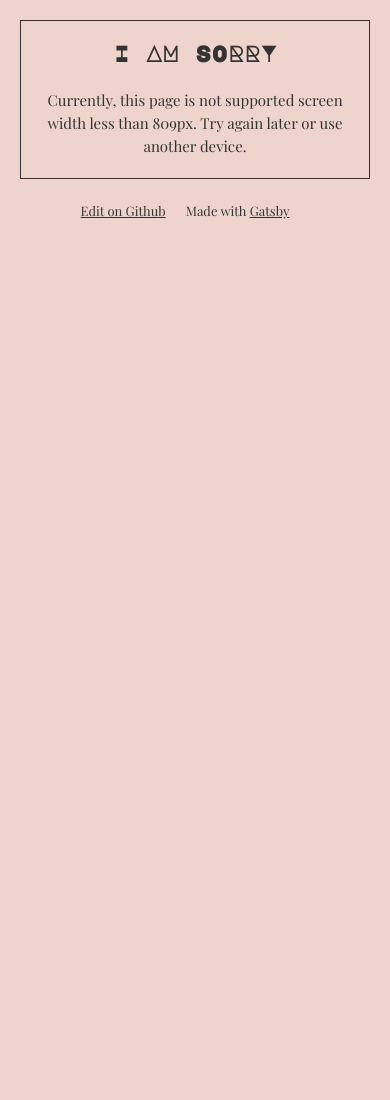
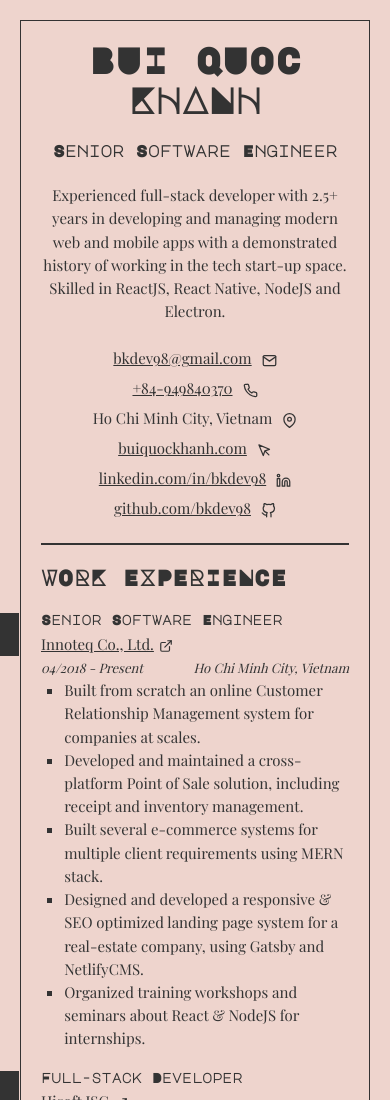
Before and after one commit to bkdev98/dotcom, a Gatsby site: page / in a window 390 px wide. Shown: the top 1100 px of the page. Before the commit the page ends 844 px from the top, so only its background shows below. Built offline with nearby package versions, Linux system fonts and the light colour scheme; Gatsby itself is replaced by a stand-in of ours.

Commit message:
responsive for mobile devices

```diff
--- a/package.json
+++ b/package.json
@@ -18,7 +18,6 @@
     "react": "^16.9.0",
     "react-dom": "^16.9.0",
     "react-feather": "^2.0.3",
-    "react-flexbox-grid": "^2.1.2",
     "react-helmet": "^5.2.1",
     "react-to-print": "^2.4.0"
   },
--- /dev/null
+++ b/src/components/col.js
@@ -0,0 +1,19 @@
+import React from 'react';
+
+import useWindowSize from '../hooks/useWindowSize';
+
+const Col = ({ lg = '50%', sm = '100%', style, ...props }) => {
+  const { width } = useWindowSize();
+  return (
+    <div
+      {...props}
+      style={{
+        ...style,
+        display: 'inline-block',
+        width: width >= 809 ? lg : sm,
+      }}
+    />
+  );
+}
+
+export default Col;
--- a/src/components/header.js
+++ /dev/null
@@ -1,42 +0,0 @@
-import { Link } from "gatsby"
-import PropTypes from "prop-types"
-import React from "react"
-
-const Header = ({ siteTitle }) => (
-  <header
-    style={{
-      background: `rebeccapurple`,
-      marginBottom: `1.45rem`,
-    }}
-  >
-    <div
-      style={{
-        margin: `0 auto`,
-        maxWidth: 960,
-        padding: `1.45rem 1.0875rem`,
-      }}
-    >
-      <h1 style={{ margin: 0 }}>
-        <Link
-          to="/"
-          style={{
-            color: `white`,
-            textDecoration: `none`,
-          }}
-        >
-          {siteTitle}
-        </Link>
-      </h1>
-    </div>
-  </header>
-)
-
-Header.propTypes = {
-  siteTitle: PropTypes.string,
-}
-
-Header.defaultProps = {
-  siteTitle: ``,
-}
-
-export default Header
--- a/src/components/layout.css
+++ b/src/components/layout.css
@@ -6,7 +6,6 @@
 }
 
 .print-area {
-  padding: 40px 60px;
   border: 1.5px solid #333;
 }
 
--- a/src/components/layout.js
+++ b/src/components/layout.js
@@ -9,7 +9,8 @@ const Layout = ({ children }) => {
   const componentRef = useRef(null);
   const { width } = useWindowSize();
 
-  if (width < 809) {
+  // if (width < 809) {
+  if (width < 0) {
     return (
       <div>
         <div style={{ margin: 20, border: '1.5px solid #333', padding: 20, textAlign: 'center' }}>
@@ -37,6 +38,11 @@ const Layout = ({ children }) => {
         <main
           ref={componentRef}
           className="print-area"
+          style={width >= 809 ? {
+            padding: '40px 60px',
+          } : {
+            padding: '20px 20px',
+          }}
         >
           {children}
         </main>
@@ -46,12 +52,12 @@ const Layout = ({ children }) => {
           fontSize: 13,
         }}>
           <span style={{ marginRight: 20 }}><a href="https://github.com/bkdev98/resume">Edit on Github</a></span>
-          <span style={{ marginRight: 20 }}>
+          {width >= 809 && <span style={{ marginRight: 20 }}>
             <ReactToPrint
               trigger={() => <a href="#">Print this out</a>} // eslint-disable-line
               content={() => componentRef.current}
             />
-          </span>
+          </span>}
           <span style={{ marginRight: 20 }}>Made with <a href="https://www.gatsbyjs.org">Gatsby</a></span>
         </footer>
       </div>
--- /dev/null
+++ b/src/components/row.js
@@ -0,0 +1,21 @@
+import React from 'react';
+
+import useWindowSize from '../hooks/useWindowSize';
+
+const Row = ({ style, ...props }) => {
+  const { width } = useWindowSize();
+  return (
+    <div
+      {...props}
+      style={{
+        ...style,
+        display: 'flex',
+        width: '100%',
+        flexDirection: width >= 809 ? 'row' : 'column',
+        justifyContent: 'space-between',
+      }}
+    />
+  );
+}
+
+export default Row;
--- a/src/components/work-experience.js
+++ b/src/components/work-experience.js
@@ -1,10 +1,15 @@
 import React from 'react'
 import { ExternalLink } from 'react-feather'
 
-const WorkExperience = ({ title, companyName, companyUrl, time, location, description, detail }) => (
+import useWindowSize from "../hooks/useWindowSize"
+
+const WorkExperience = ({ title, companyName, companyUrl, time, location, description, detail }) => {
+  const { width } = useWindowSize();
+
+  return (
     <div style={{ marginBottom: 20 }}>
       <div style={{ position: 'relative' }}>
-      <div style={{ position: "absolute", left: -60, top: 0, width: 20, height: '100%', background: '#333' }} />
+        <div style={{ position: "absolute", left: width >= 809 ? -60 : -42, top: 0, width: 20, height: '100%', background: '#333' }} />
         <h5 style={{ marginBottom: 5 }}>{title}</h5>
         <a href={companyUrl}>{companyName}<ExternalLink color='#333' size={14} style={{ marginLeft: 5, verticalAlign: 'middle' }} /></a>
       </div>
@@ -18,5 +23,6 @@ const WorkExperience = ({ title, companyName, companyUrl, time, location, descri
       </ul>
     </div>
   );
+}
 
 export default WorkExperience;
--- a/src/pages/index.js
+++ b/src/pages/index.js
@@ -1,5 +1,4 @@
 import React from "react"
-import { Row, Col } from "react-flexbox-grid"
 import { Mail, Phone, MapPin, MousePointer, Linkedin, GitHub } from "react-feather"
 
 import Layout from "../components/layout"
@@ -8,6 +7,9 @@ import WorkExperience from "../components/work-experience"
 import Skill from "../components/skill"
 import Project from "../components/project"
 import Reference from "../components/reference"
+import Row from "../components/row"
+import Col from "../components/col"
+import useWindowSize from "../hooks/useWindowSize"
 
 import data from "../data.json"
 
@@ -20,11 +22,14 @@ export const iconProps = {
   }
 }
 
-const IndexPage = () => (
+const IndexPage = () => {
+  const { width } = useWindowSize();
+
+  return (
     <Layout>
       <SEO title="Resume" />
       <Row>
-      <Col xs={8}>
+        <Col lg='66.7%' sm='100%' style={{ textAlign: width >= 809 ? 'left' : 'center' }}>
           <h1>BUI QUOC KHANH</h1>
           <h4>Senior Software Engineer</h4>
           <p>
@@ -32,8 +37,12 @@ const IndexPage = () => (
             with a demonstrated history of working in the tech start-up space. Skilled in ReactJS, React Native, NodeJS and Electron.
           </p>
         </Col>
-      <Col xs={4}>
-        <div style={{ textAlign: 'right', lineHeight: '30px' }}>
+        <Col lg='33.3%' sm='100%'>
+          <div style={{
+            textAlign: width >= 809 ? 'right' : 'center',
+            lineHeight: '30px',
+            marginTop: width >= 809 ? 0 : 20,
+          }}>
             <p><a href="mailto:bkdev98@gmail.com">bkdev98@gmail.com</a><Mail {...iconProps} /></p>
             <p><a href="tel:+84949840370">+84-949840370</a><Phone {...iconProps} /></p>
             <p>Ho Chi Minh City, Vietnam<MapPin {...iconProps} /></p>
@@ -45,7 +54,7 @@ const IndexPage = () => (
       </Row>
       <hr />
       <Row>
-      <Col xs={5.5}>
+        <Col lg='45%' sm='100%'>
           <h3>WORK EXPERIENCE</h3>
           {data.workExperiences.map(item => (
             <WorkExperience
@@ -53,6 +62,7 @@ const IndexPage = () => (
               {...item}
             />
           ))}
+          {width >= 809 && <>
             <h3>REFERENCES</h3>
             {data.references.map(item => (
               <Reference
@@ -60,8 +70,9 @@ const IndexPage = () => (
                 {...item}
               />
             ))}
+          </>}
         </Col>
-      <Col xs={5.5} xsOffset={1}>
+        <Col lg='45%' sm='100%'>
           <h3>SKILLS</h3>
           <div style={{ marginBottom: 20 }}>
             {data.skills.map(item => <Skill key={item}>{item}</Skill>)}
@@ -75,9 +86,19 @@ const IndexPage = () => (
               />
             ))}
           </div>
+          {width < 809 && <>
+            <h3>REFERENCES</h3>
+            {data.references.map(item => (
+              <Reference
+                key={item.name}
+                {...item}
+              />
+            ))}
+          </>}
         </Col>
       </Row>
     </Layout>
   )
+}
 
 export default IndexPage
```
Also changed, not shown: 1 other file. Lines whose indentation alone changed are shown as unchanged.
